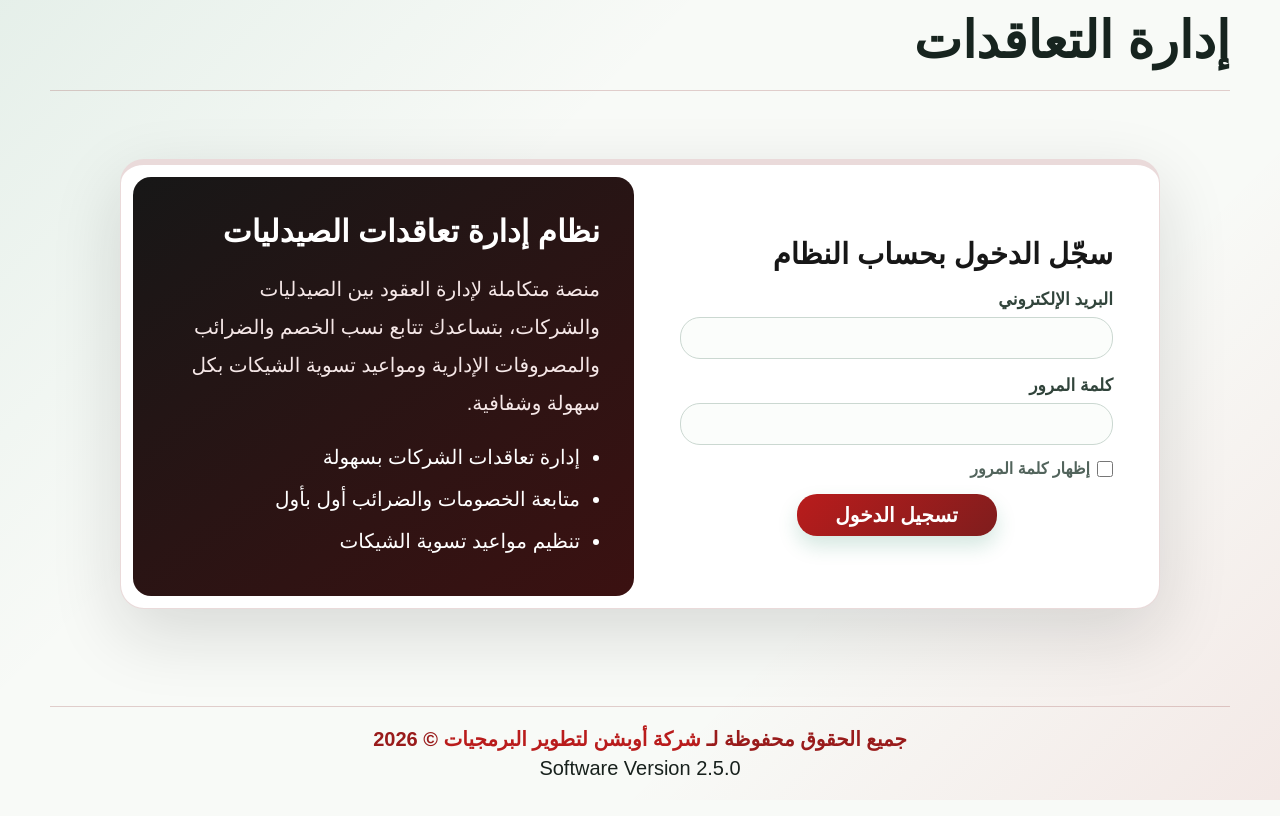
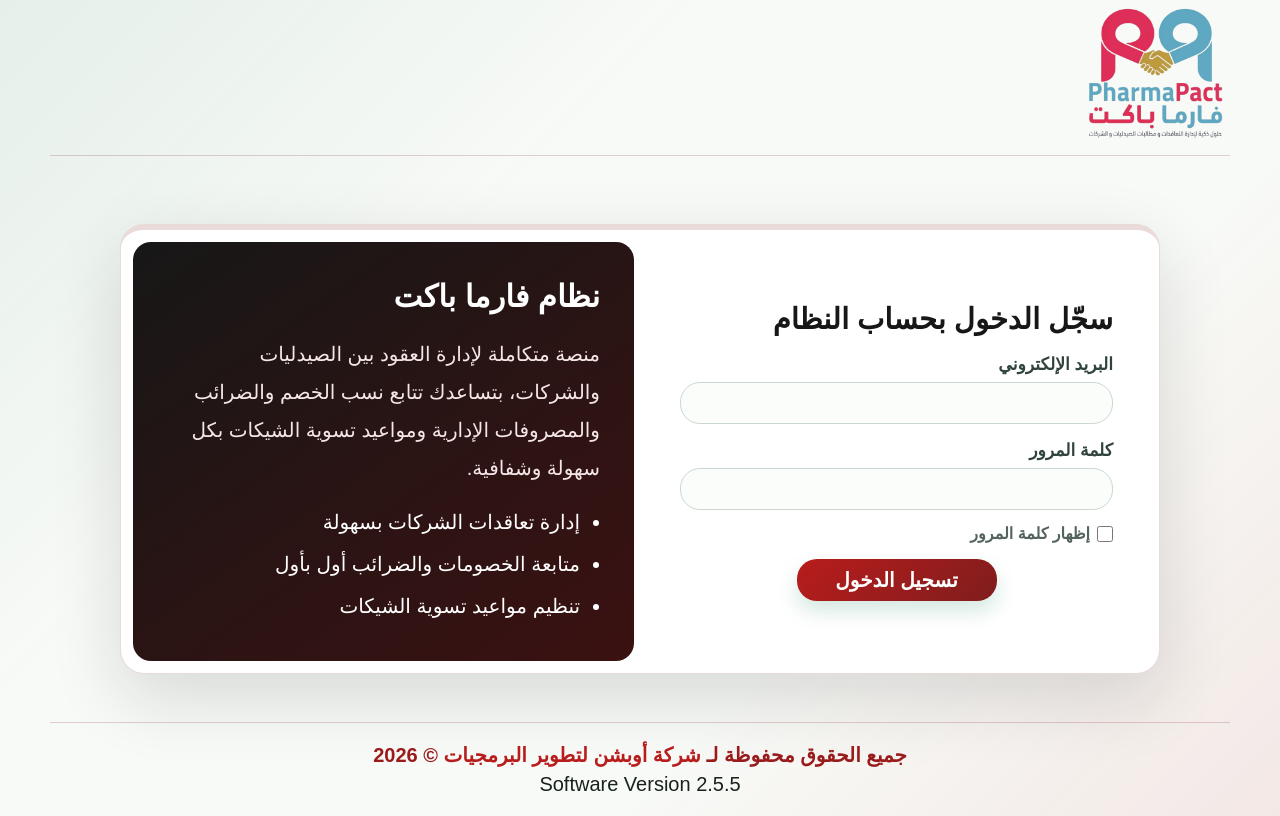
Before and after one commit to OPsHaN/Contracts-Management-System, an Angular app: page / in a window 1280 px wide. Built offline with nearby package versions, Linux system fonts and the light colour scheme; a web font is replaced by a local one.

Commit message:
add logo

```diff
--- a/src/app/app.component.html
+++ b/src/app/app.component.html
@@ -1,7 +1,8 @@
 <main class="app-shell">
   <header class="topbar">
-    <div>
-      <h1>إدارة التعاقدات</h1>
+    <div >
+      <!-- <h1>إدارة التعاقدات</h1> -->
+       <img src="../assets/pharmapact.png" class="Logo" title="فارما باكت - حلول ذكية لإدارة التعاقدات و مطالبات الصيدليات و الشركات" />
     </div>
 
     <div class="session" *ngIf="session() as currentSession">
@@ -30,7 +31,7 @@
   <section class="login-panel" *ngIf="!session()">
     <div class="login-grid">
       <div class="login-info-side">
-        <h2>نظام إدارة تعاقدات الصيدليات</h2>
+        <h2>نظام فارما باكت</h2>
         <p>
           منصة متكاملة لإدارة العقود بين الصيدليات والشركات، بتساعدك تتابع نسب
           الخصم والضرائب والمصروفات الإدارية ومواعيد تسوية الشيكات بكل سهولة
@@ -1630,7 +1631,7 @@
         © {{ currentYear() }}
       </p>
       <p class="mt-8 text-center text-sm font-medium text-slate-400">
-        Software Version 2.5.0
+        Software Version 2.5.5
       </p>
     </div>
   </footer>
--- a/src/app/app.component.scss
+++ b/src/app/app.component.scss
@@ -2,6 +2,10 @@ html,
 body {
   height: 100%;
   margin: 0;
+}
+
+.Logo {
+  width:150px
 }
 
 .app-shell {
@@ -29,7 +33,7 @@ body {
   gap: 24px;
   margin-bottom: 20px;
   border-bottom: 1px solid rgba(15, 111, 75, 0.16);
-  padding: 10px 0px 0px;
+  padding: 0px 0px 0px;
 }
 
 .eyebrow {
@@ -82,7 +86,7 @@ h3 {
   border-radius: 20px;
   background: #e4f7ee;
   color: #08724d;
-  font-size: 0.78rem;
+  font-size: 1rem;
   font-weight: 800;
 }
 
@@ -232,7 +236,7 @@ h3 {
 .summary-panel,
 .content-panel {
   padding: 22px;
-  margin-bottom: 20px;
+  margin-bottom: 15px;
 }
 
 .summary-panel {
```
Also changed, not shown: src/assets/pharmapact.png (added).
